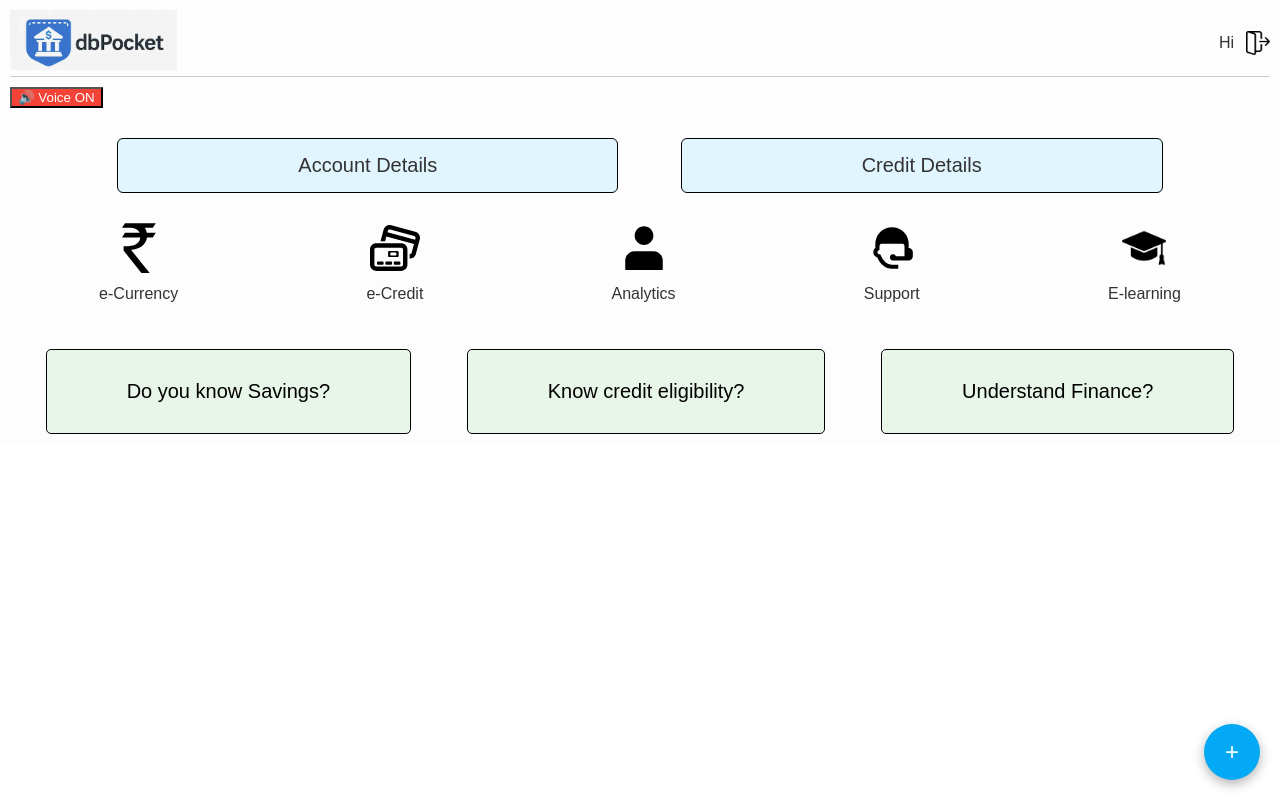
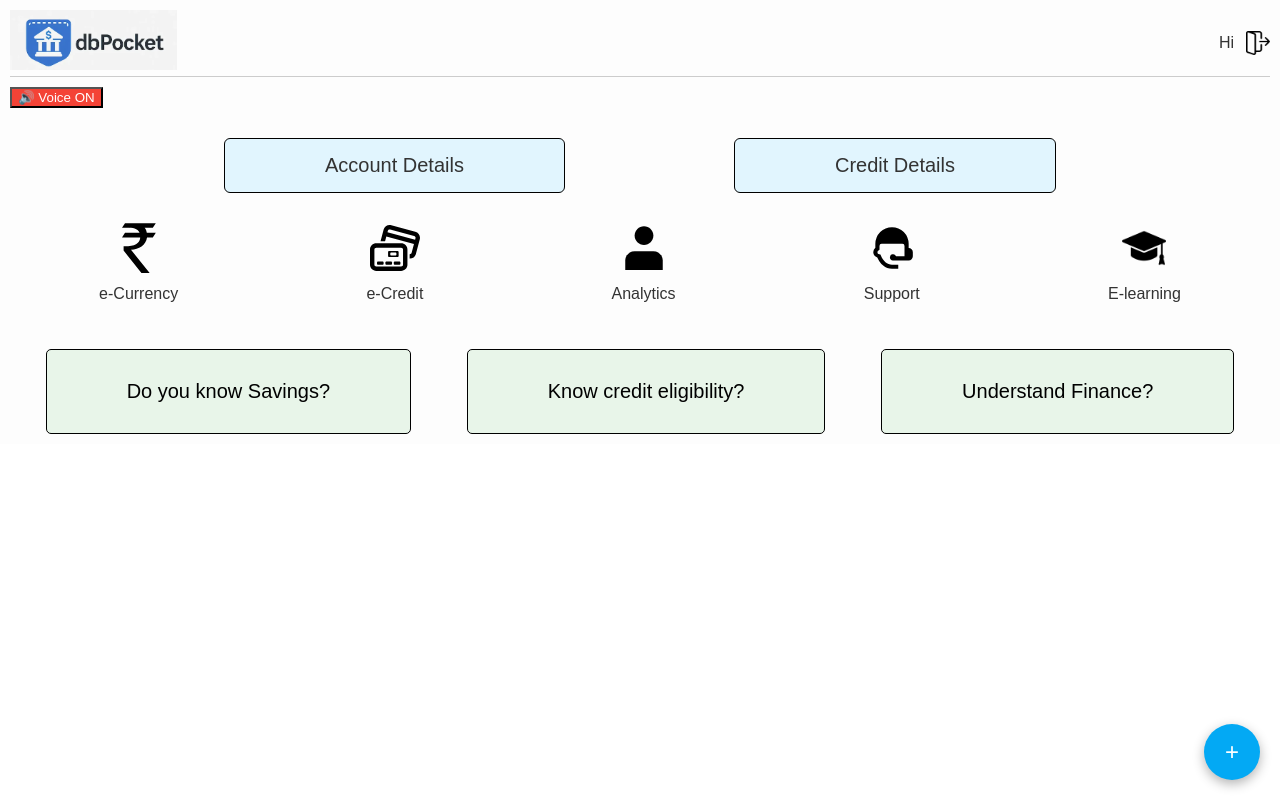
Before and after one commit to Shrutii9/Financial-Inclusion, a React (Create React App) app: page / in a window 1280 px wide. Built offline with nearby package versions, Linux system fonts and the light colour scheme.

Commit message:
CSS updated

```diff
--- a/src/LandingPage.css
+++ b/src/LandingPage.css
@@ -47,7 +47,7 @@
 
 .dbhack .card {
     background: #e1f5fe;
-    padding: 15px 180px;
+    padding: 15px 100px;
     border: 1px solid #000000;
     border-radius: 6px;
     text-align: center;
```
